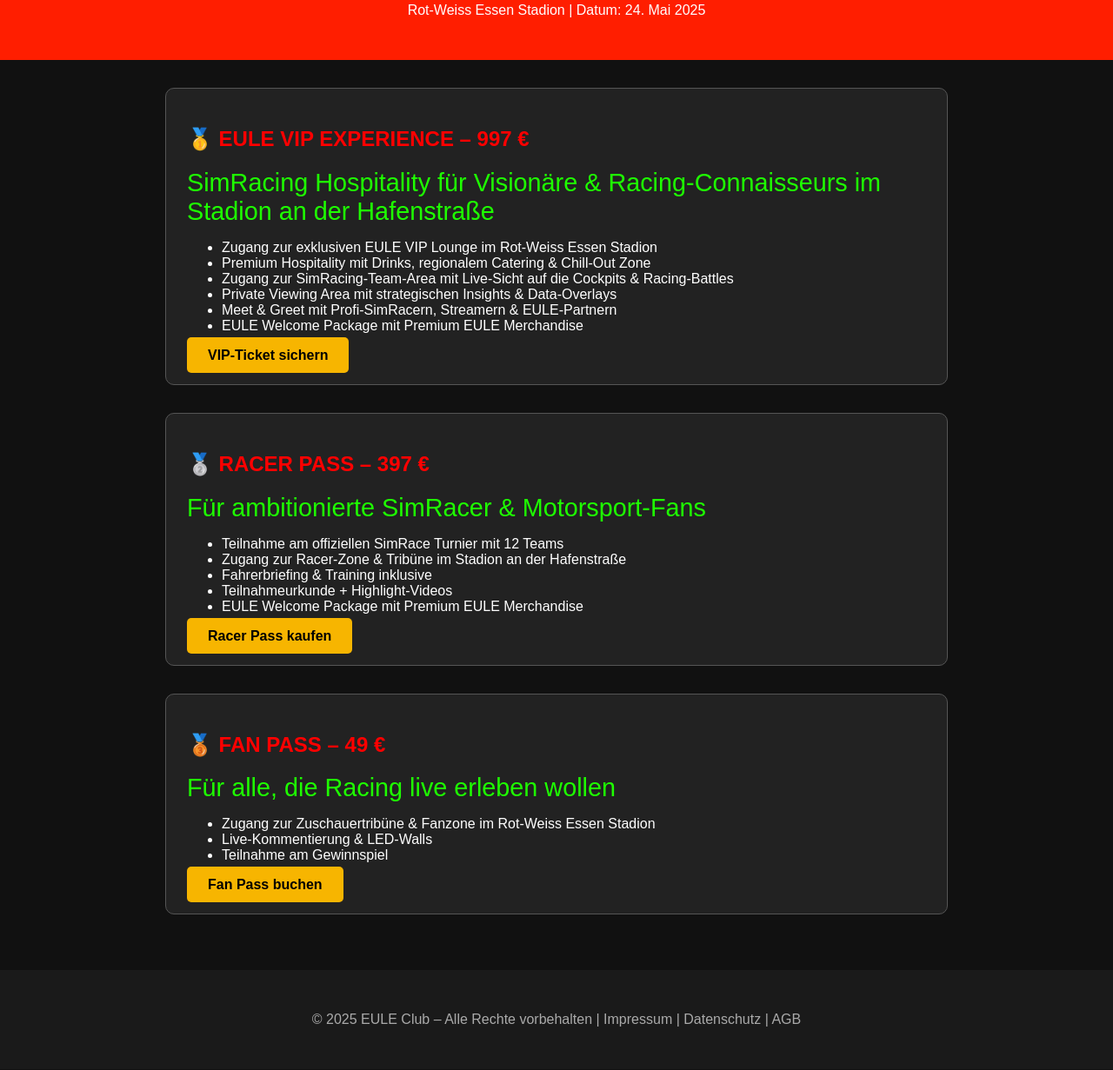
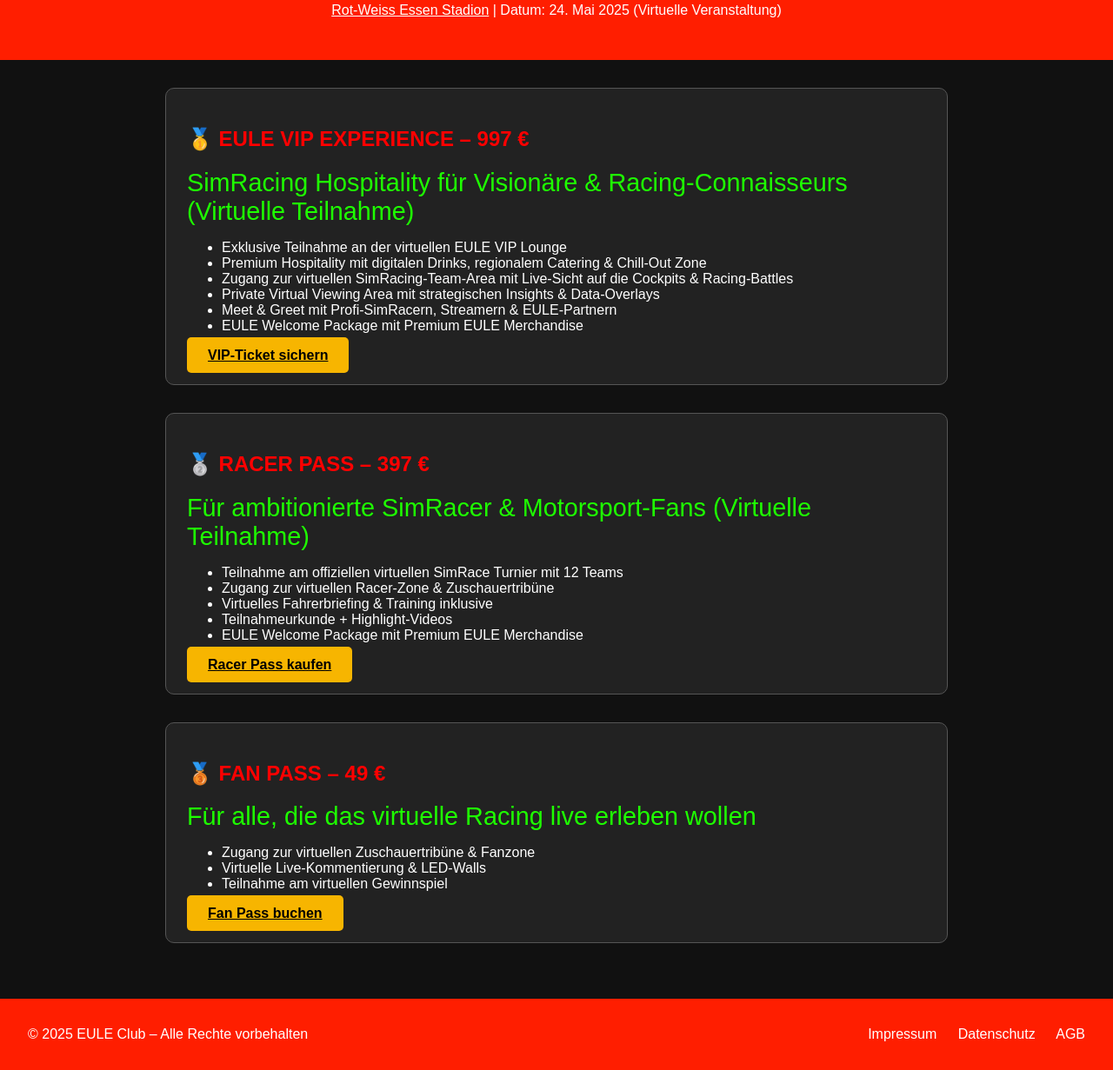
Before and after one commit to eule-club/simracing, a plain HTML site: page index.html in a window 1280 px wide. Shown: the part 90-1321 px from the top of the page at 87% size. Drawn offline with Linux system fonts and the light colour scheme.

Commit message:
Update index.html

```diff
--- a/index.html
+++ b/index.html
@@ -14,38 +14,39 @@
     .price { font-size: 1.8rem; color: #1eff00; margin-bottom: 1rem; }
     .button { background: #f7b500; color: #000; padding: 0.75rem 1.5rem; border: none; border-radius: 5px; font-weight: bold; cursor: pointer; }
     .button:hover { background: #1eff00; color: #000; }
-    footer { text-align: center; padding: 2rem; background: #1a1a1a; color: #aaa; }
-    a { color: #fff; text-decoration: none; }
+    footer { text-align: left; padding: 2rem; background: #ff1e00; color: #fff; display: flex; justify-content: space-between; align-items: center; }
+    footer a { color: #fff; text-decoration: none; }
+    footer p { margin: 0; }
   </style>
 </head>
 <body>
   <header>
     <h1>EULE SimRace GrandPrix</h1>
-    <p><a href="https://www.rot-weiss-essen.de/stadion/stadion-an-der-hafenstrasse/" target="_blank" style="color:#fff;">Rot-Weiss Essen Stadion</a> | Datum: 24. Mai 2025</p>
+    <p><a href="https://www.rot-weiss-essen.de/stadion/stadion-an-der-hafenstrasse/" target="_blank" style="color:#fff;">Rot-Weiss Essen Stadion</a> | Datum: 24. Mai 2025 (Virtuelle Veranstaltung)</p>
   </header>
 
   <section>
     <div class="ticket">
       <h2>🥇 EULE VIP EXPERIENCE – 997 €</h2>
-      <div class="price">SimRacing Hospitality für Visionäre & Racing-Connaisseurs im Stadion an der Hafenstraße</div>
+      <div class="price">SimRacing Hospitality für Visionäre & Racing-Connaisseurs (Virtuelle Teilnahme)</div>
       <ul>
-        <li>Zugang zur exklusiven EULE VIP Lounge im <a href="https://www.rot-weiss-essen.de/stadion/stadion-an-der-hafenstrasse/" target="_blank" style="color:#fff;">Rot-Weiss Essen Stadion</a></li>
-        <li>Premium Hospitality mit Drinks, regionalem Catering & Chill-Out Zone</li>
-        <li>Zugang zur SimRacing-Team-Area mit Live-Sicht auf die Cockpits & Racing-Battles</li>
-        <li>Private Viewing Area mit strategischen Insights & Data-Overlays</li>
+        <li>Exklusive Teilnahme an der virtuellen EULE VIP Lounge</li>
+        <li>Premium Hospitality mit digitalen Drinks, regionalem Catering & Chill-Out Zone</li>
+        <li>Zugang zur virtuellen SimRacing-Team-Area mit Live-Sicht auf die Cockpits & Racing-Battles</li>
+        <li>Private Virtual Viewing Area mit strategischen Insights & Data-Overlays</li>
         <li>Meet & Greet mit Profi-SimRacern, Streamern & EULE-Partnern</li>
-        <li>EULE Welcome Package mit Premium EULE Merchandise </li>
+        <li>EULE Welcome Package mit Premium EULE Merchandise</li>
       </ul>
       <a href="https://buy.stripe.com/9AQbLRfcFftPeIg6pa" class="button">VIP-Ticket sichern</a>
     </div>
 
     <div class="ticket">
       <h2>🥈 RACER PASS – 397 €</h2>
-      <div class="price">Für ambitionierte SimRacer & Motorsport-Fans</div>
+      <div class="price">Für ambitionierte SimRacer & Motorsport-Fans (Virtuelle Teilnahme)</div>
       <ul>
-        <li>Teilnahme am offiziellen SimRace Turnier mit 12 Teams</li>
-        <li>Zugang zur Racer-Zone & Tribüne im Stadion an der Hafenstraße</li>
-        <li>Fahrerbriefing & Training inklusive</li>
+        <li>Teilnahme am offiziellen virtuellen SimRace Turnier mit 12 Teams</li>
+        <li>Zugang zur virtuellen Racer-Zone & Zuschauertribüne</li>
+        <li>Virtuelles Fahrerbriefing & Training inklusive</li>
         <li>Teilnahmeurkunde + Highlight-Videos</li>
         <li>EULE Welcome Package mit Premium EULE Merchandise</li>
       </ul>
@@ -54,23 +55,24 @@
 
     <div class="ticket">
       <h2>🥉 FAN PASS – 49 €</h2>
-      <div class="price">Für alle, die Racing live erleben wollen</div>
+      <div class="price">Für alle, die das virtuelle Racing live erleben wollen</div>
       <ul>
-        <li>Zugang zur Zuschauertribüne & Fanzone im Rot-Weiss Essen Stadion</li>
-        <li>Live-Kommentierung & LED-Walls</li>
-        <li>Teilnahme am Gewinnspiel</li>
+        <li>Zugang zur virtuellen Zuschauertribüne & Fanzone</li>
+        <li>Virtuelle Live-Kommentierung & LED-Walls</li>
+        <li>Teilnahme am virtuellen Gewinnspiel</li>
       </ul>
       <a href="https://buy.stripe.com/8wM9DJ6G9dlHcA800K" class="button">Fan Pass buchen</a>
     </div>
   </section>
 
   <footer>
-  <p>© 2025 EULE Club – Alle Rechte vorbehalten |
-    <a href="/impressum" style="color: #aaa;">Impressum</a> |
-    <a href="/datenschutz" style="color: #aaa;">Datenschutz</a> |
-    <a href="/agb" style="color: #aaa;">AGB</a>
-  </p>
-</footer>
+    <p>© 2025 EULE Club – Alle Rechte vorbehalten</p>
+    <div>
+      <a href="/impressum" style="margin-right: 20px;">Impressum</a>
+      <a href="/datenschutz" style="margin-right: 20px;">Datenschutz</a>
+      <a href="/agb">AGB</a>
+    </div>
+  </footer>
 
 </body>
 </html>
```
